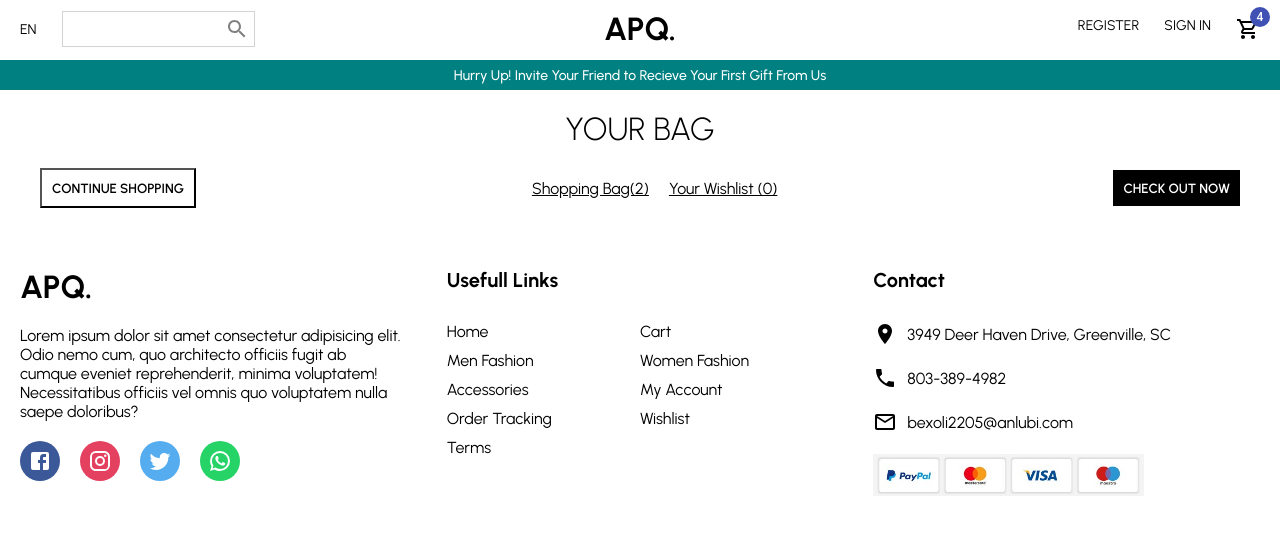
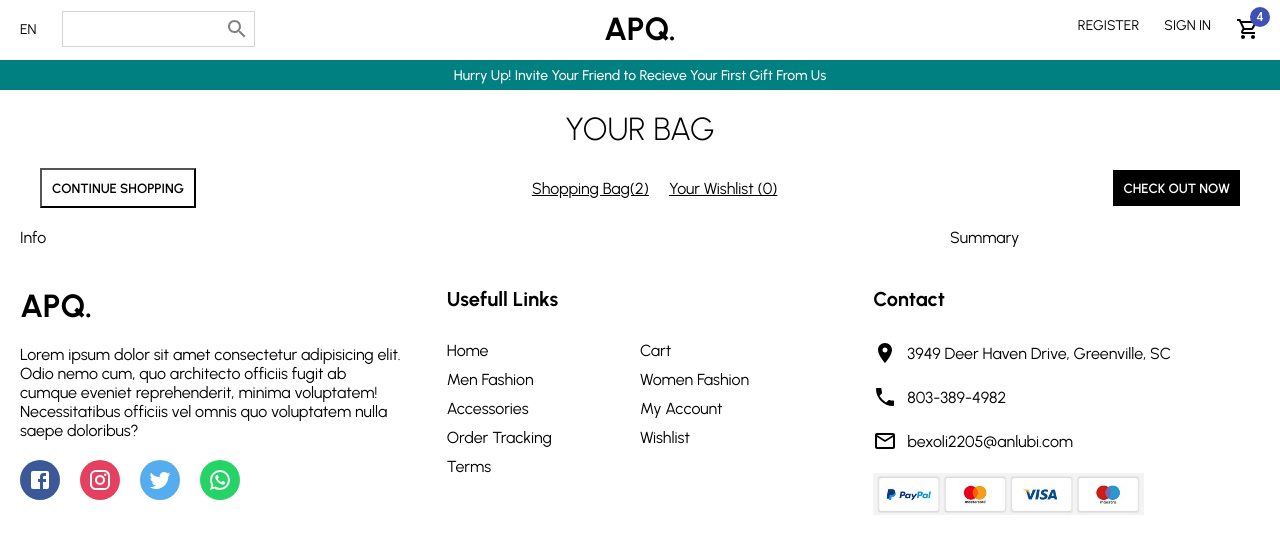
Before and after one commit to AliPooladmast/e-commerce, a React (Create React App) app: page / in a window 1280 px wide. Shown: the top 554 px of the page. Built offline with nearby package versions, Linux system fonts and the light colour scheme.

Commit message:
feat(cart): add info and summary sections to bottom division and stylize

```diff
--- a/src/pages/Cart/Cart.jsx
+++ b/src/pages/Cart/Cart.jsx
@@ -19,7 +19,10 @@ const Cart = () => {
           </div>
           <button className={style["Button--filled"]}>CHECK OUT NOW</button>
         </div>
-        <div className={style.bottom}></div>
+        <div className={style.Bottom}>
+          <div className={style.Info}>Info</div>
+          <div className={style.Summary}>Summary</div>
+        </div>
       </div>
       <Footer />
     </div>
--- a/src/pages/Cart/cart.module.scss
+++ b/src/pages/Cart/cart.module.scss
@@ -35,3 +35,16 @@
     margin: 0 10px;
   }
 }
+
+.Bottom {
+  display: flex;
+  justify-content: space-between;
+}
+
+.Info {
+  flex: 3;
+}
+
+.Summary {
+  flex: 1;
+}
```
